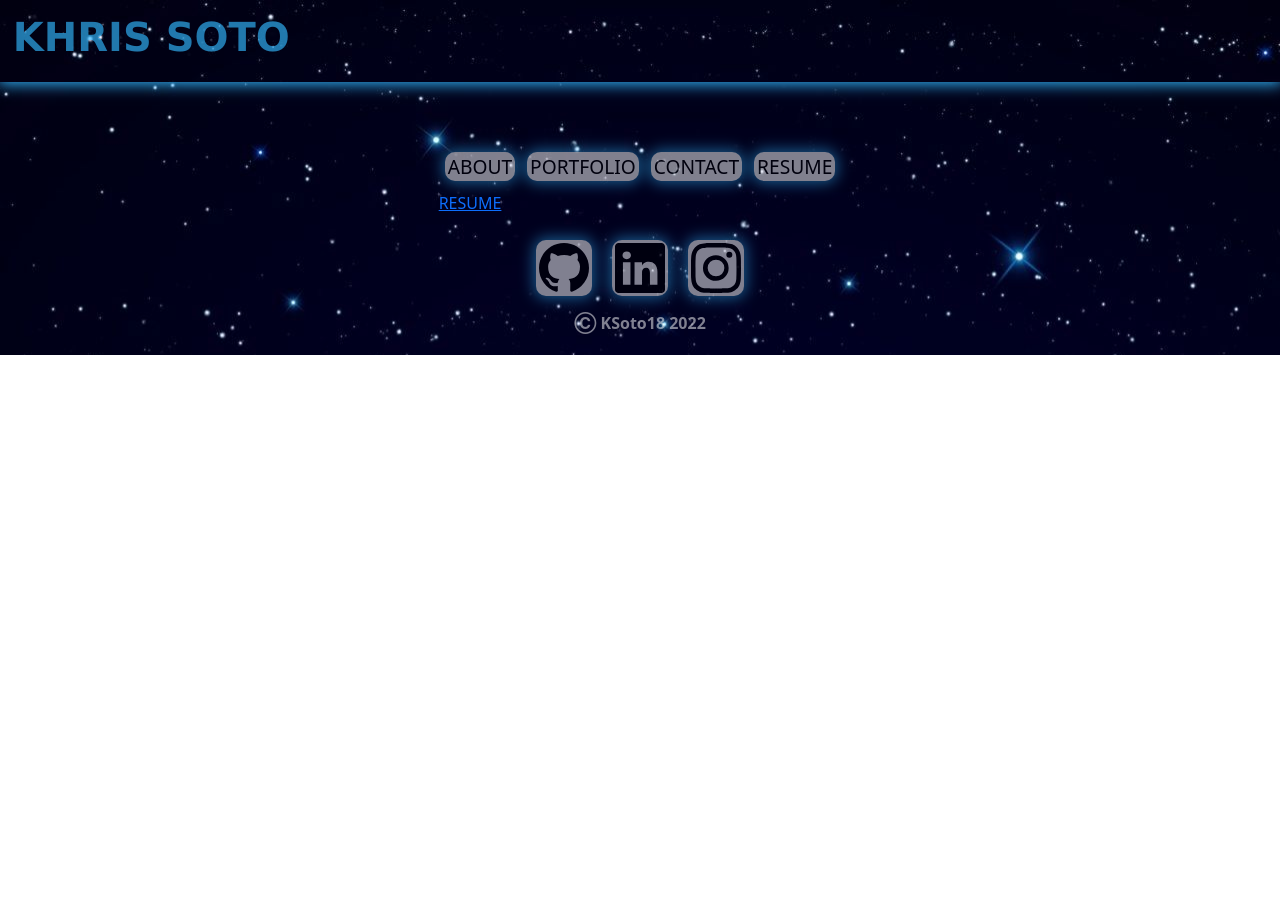
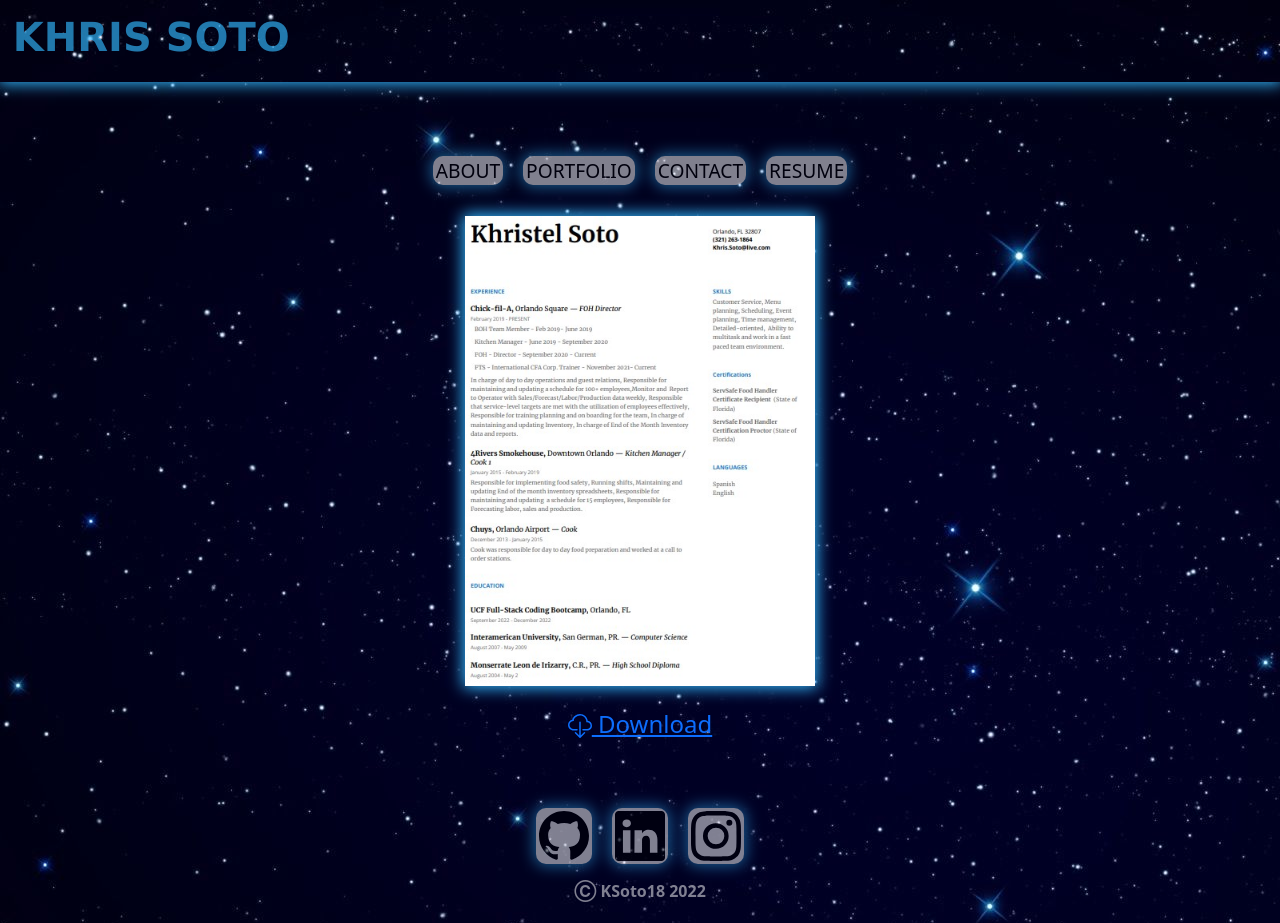
Before and after one commit to KSoto18/Portfolio-React, a React (Create React App) app: page / in a window 1280 px wide. Both pictures are taken after a click on the element "RESUME". Before the commit the page ends 800 px from the top, so only its background shows below. Built offline with nearby package versions, Linux system fonts and the light colour scheme.

Commit message:
added to resume section

```diff
--- a/src/components/About/index.jsx
+++ b/src/components/About/index.jsx
@@ -4,19 +4,23 @@ import './styles.css';
 
 const About = () => {
     return (
-        <section className='aboutContainer' style={{width: "800px", textAlign: "center"}}>
+        <section className='aboutMe'>
 
             <img className='pictureBox' src='https://avatars.githubusercontent.com/u/113643158?v=4'></img>
 
-            <div className='about-me-text'>
+            <div className='aboutContainer' style={{ width: "800px", textAlign: "center" }}>
 
-           <p> Hey there! My name is Khris Soto. Thank you for taking the time to look over my portfolio. Here you will find some information about me and the projects I have worked on or contributed to.</p>
+                <div className='about-me-text'>
 
-            <p>I lived in Puerto Rico for the first 20 years of my life before moving to Orlando, Florida in 2009. Living in Orlando has been a dream of mine since I first visited with my family back when I was young. After obtaining my High School diploma I attended the Interamerican University of PR's Computer Science program for 2 years. During this time the oportunity to moved to Orlando was presented, and I took it. I was able to have a very rewarding career in the service industry but I still felt like I wanted more. Thats when I found the UCF Full-Stack Coding Bootcamp.</p>
+                    <p> Hey there! My name is Khris Soto. Thank you for taking the time to look over my portfolio. Here you will find some information about me and the projects I have worked on or contributed to.</p>
 
-           <p>During the Bootcamp I was able to enhance some of the skills I had learn and also obtain new ones. This program was focused in learning MERN and all of its areas.</p>
+                    <p>I lived in Puerto Rico for the first 20 years of my life before moving to Orlando, Florida in 2009. Living in Orlando has been a dream of mine since I first visited with my family back when I was young. After obtaining my High School diploma I attended the Interamerican University of PR's Computer Science program for 2 years. During this time the oportunity to moved to Orlando was presented, and I took it. I was able to have a very rewarding career in the service industry but I still felt like I wanted more. Thats when I found the UCF Full-Stack Coding Bootcamp.</p>
 
-           </div>
+                    <p>During the Bootcamp I was able to enhance some of the skills I had learn and also obtain new ones. This program was focused in learning MERN and all of its areas.</p>
+
+                </div>
+
+            </div>
 
         </section>
 
--- a/src/components/About/styles.css
+++ b/src/components/About/styles.css
@@ -1,3 +1,7 @@
+:root{
+    --blue: #33B9FF;
+}
+
 .aboutContainer {
     display: flex;
     flex-direction: column;
@@ -7,6 +11,7 @@
     border-radius: 10px;
     padding: 20px;
     margin: 5%;
+    box-shadow: 0 0 15px 2px var(--blue);
 }
 
 .pictureBox {
@@ -16,6 +21,7 @@
     margin: 5%;
     border-radius: 100px;
     border: black solid 5px;
+    box-shadow: 0 0 15px 2px var(--blue);
 }
 
 .about-me-text{
@@ -25,3 +31,9 @@
     font-variant: small-caps;
     padding: 2%;
 }
+
+.aboutMe{
+    display: flex;
+    flex-direction: column;
+    align-items: center;
+}
--- a/src/components/Footer/styles.css
+++ b/src/components/Footer/styles.css
@@ -36,4 +36,5 @@
 
 .buttons a:hover{
    transform: scale(1.5);
+   box-shadow: 0 0 15px 2px white;
 }
--- a/src/components/Nav/index.jsx
+++ b/src/components/Nav/index.jsx
@@ -8,7 +8,7 @@ const Nav = ({ showAbout, showPortfolio, showContact, showResume, active }) => {
 
         <div className='navBar'>
 
-           <nav className='nav navBtn justify-content-end'>
+           <nav className='nav navBtn justify-content-center'>
             <h1 onClick={showAbout} className={active === 1 ? 'links active' : 'links'}>ABOUT</h1>
             <h1 onClick={showPortfolio} className={active === 1 ? 'links active' : 'links'}>PORTFOLIO</h1>
             <h1 onClick={showContact} className={active === 1 ? 'links active' : 'links'}>CONTACT</h1>
--- a/src/components/Nav/styles.css
+++ b/src/components/Nav/styles.css
@@ -1,14 +1,12 @@
 :root{
     --blue: #33B9FF;
-    --purple: #8A2BE2;
 }
 
 .navBtn h1 {
     background-color: white;
     opacity: 0.5;
     border-radius: 10px;
-    margin: 6px;
-    margin-bottom: 10px;
+    margin: 10px;
     padding: 3px;
     font-size: larger;
     box-shadow: 0 0 15px 2px var(--blue);
@@ -23,6 +21,6 @@
 .links:hover,
  .active {
     color: var(--blu);
-    box-shadow: 0 0 15px 2px var(--purple);
+    box-shadow: 0 0 15px 2px white;
     transform: scale(1.2);
 }
--- a/src/components/Resume/index.jsx
+++ b/src/components/Resume/index.jsx
@@ -1,11 +1,24 @@
 import React from 'react';
+
+import './styles.css'
+
+import { BsCloudDownload } from "react-icons/bs";
+
+import ResumeImg from '../../assets/Resume.jpg'
 
 const Resume = () => {
 return (
 
-    <div>
+    <div className='resume'>
 
-    <a target='new' href='https://docs.google.com/document/d/1M7PsPi8mJ33ZMtYsEwsgsDIWy7SsH1PrkVVe5jkm10o/preview'>RESUME</a>
+    <div class='resumeImg'>
+        <img src={ResumeImg} style={{width: '350px'}}></img>
+    </div>
+
+     <div className='downloadlink'>
+    <a target='new' href='https://docs.google.com/document/d/1M7PsPi8mJ33ZMtYsEwsgsDIWy7SsH1PrkVVe5jkm10o/preview'>
+    <BsCloudDownload /> Download</a>
+    </div>
 
     </div>
 );
--- /dev/null
+++ b/src/components/Resume/styles.css
@@ -0,0 +1,18 @@
+.resume{
+    display: flex;
+    align-items: center;
+    flex-direction: column;
+    color: black;
+    font-size: x-large;
+    margin: 5%;
+
+
+}
+
+.downloadlink{
+    margin: 5%;
+}
+
+.resumeImg {
+    box-shadow: 0 0 15px 2px var(--blue);
+}
```
